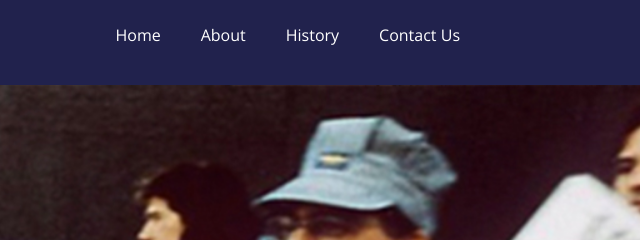
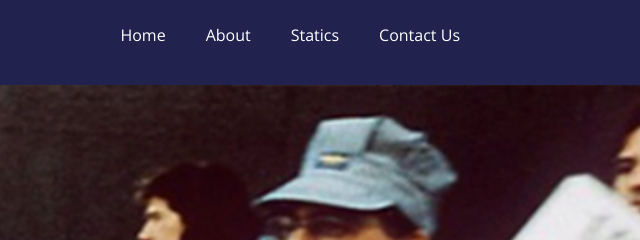
Before and after one commit to JalenCope/police, a plain HTML site: page history1.html in a window 1280 px wide. Shown: the top 240 px of the page, 640-1280 px from the left. Drawn offline with nearby package versions, Linux system fonts and the light colour scheme; a script that the page names is missing.

Commit message:
Update history1.html

```diff
--- a/history1.html
+++ b/history1.html
@@ -29,7 +29,7 @@
 					 <a href="about.html">About</a>
 				   </li>
 				   <li>
-					 <a href="history.html">History</a>
+					 <a href="statics.html">Statics</a>
 				   </li>
 					<li>
 					 <a href="contactus.html">Contact Us</a>
```
